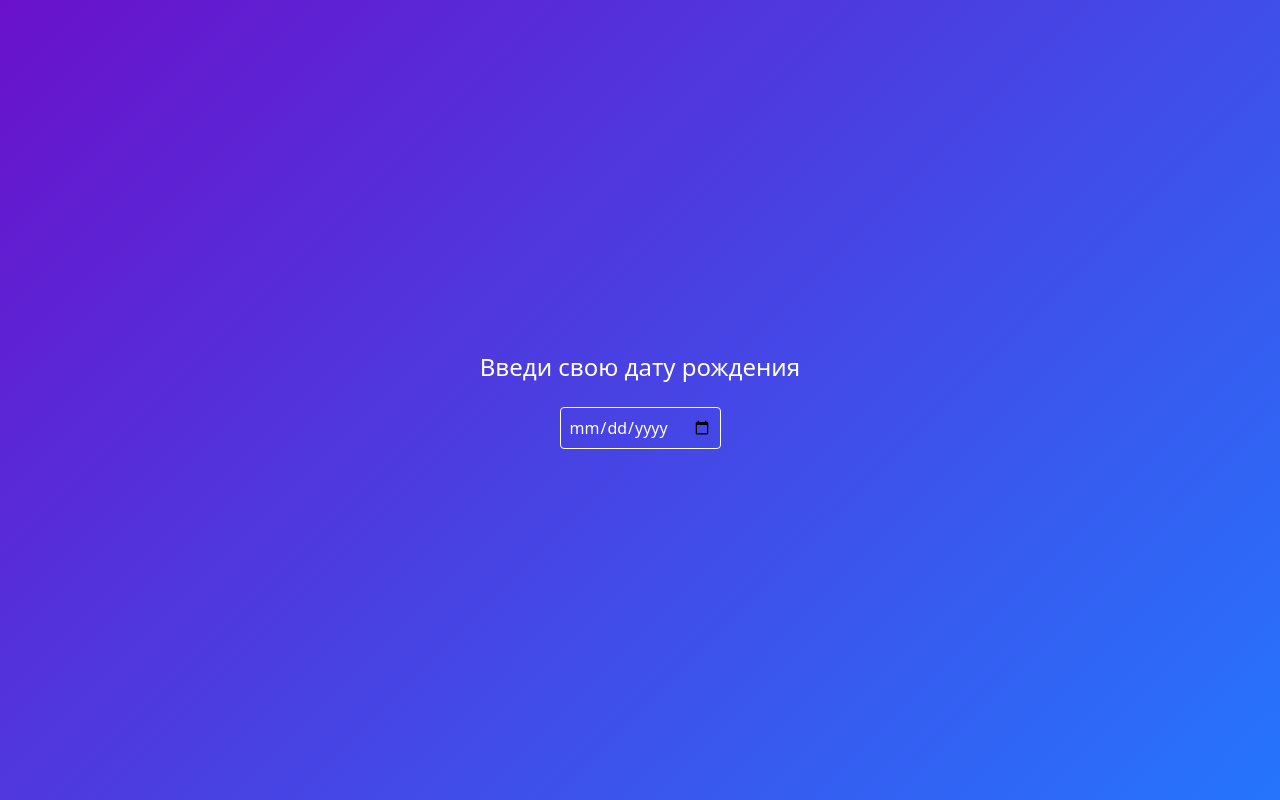
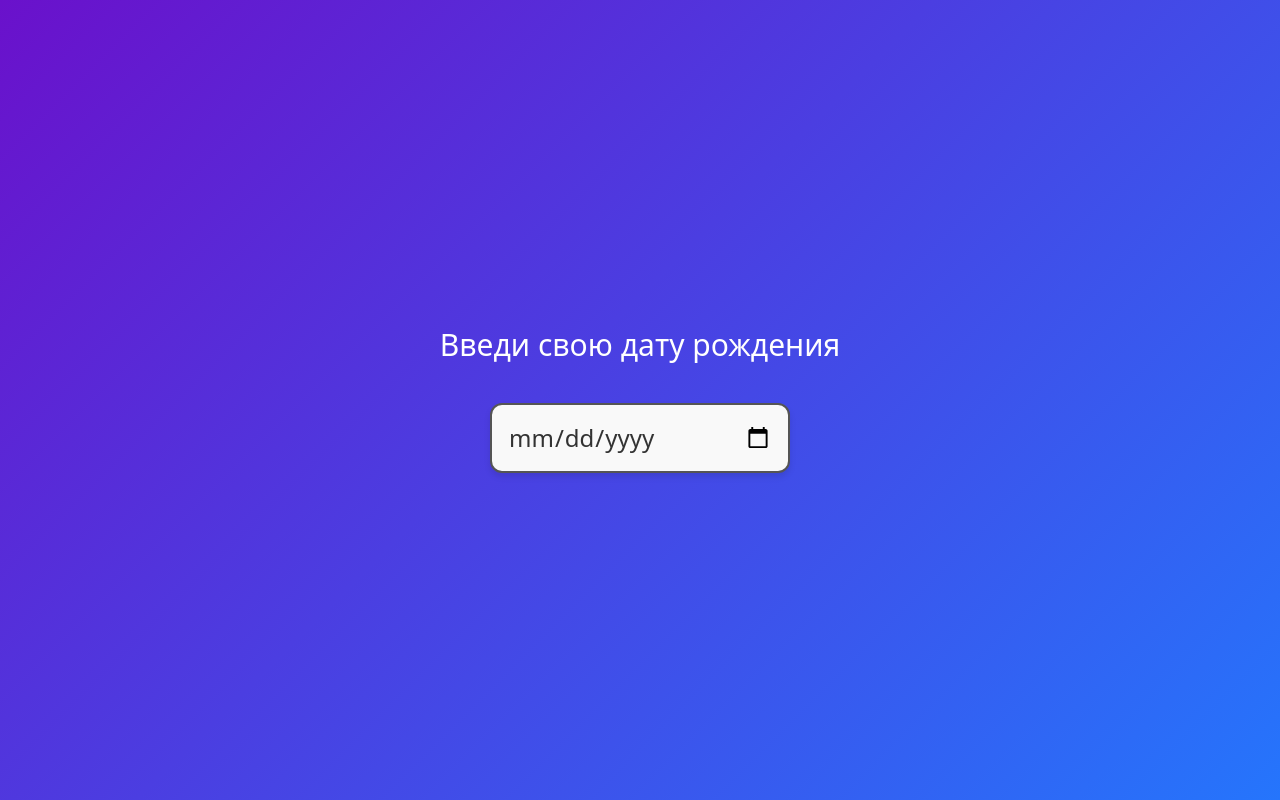
Before and after one commit to 0101Programmer/user_profile_web_app, a Vue app in the folder telegram_web_app/: page /web_page_for/1 in a window 1280 px wide. Built offline with nearby package versions, Linux system fonts and the light colour scheme.

Commit message:
Добавлена стилизация

```diff
--- a/telegram_web_app/src/views/PageForShare.vue
+++ b/telegram_web_app/src/views/PageForShare.vue
@@ -27,16 +27,14 @@
         <p class="font-bold">{{ userData.time_left }}</p>
       </div>
 
-      <!-- Ссылка, чтобы поделиться с кем-то ещё -->
+      <!-- Кнопка для копирования ссылки -->
       <div class="mb-4">
-        <label class="block text-lg mb-2">Поделиться:</label>
-        <a
-          :href="`http://localhost:5175/share_page/${shareLink}`"
-          @click.prevent="copyToClipboard(`http://localhost:5175/share_page/${shareLink}`)"
-          class="font-bold block text-blue-300 hover:text-blue-100 hover:underline cursor-pointer transition-colors duration-200"
+        <button
+          @click="copyToClipboard(`http://localhost:5175/share_page/${shareLink}`)"
+          class="w-full px-6 py-3 font-bold text-white bg-blue-500 rounded-lg hover:bg-blue-600 transition-colors duration-200"
         >
-          http://localhost:5175/share_page/{{ shareLink }}
-        </a>
+          Поделиться
+        </button>
       </div>
 
     </div>
--- a/telegram_web_app/src/views/SecondPage.vue
+++ b/telegram_web_app/src/views/SecondPage.vue
@@ -44,20 +44,20 @@
         <button
           @click="copyLink"
           v-if="fullName"
-          class="mt-4 px-4 py-2 bg-blue-500 text-white rounded"
+          class="w-full px-6 py-3 font-bold text-white bg-blue-500 rounded-lg hover:bg-blue-600 transition-colors duration-200"
         >
           Поделиться
         </button>
       </div>
-      <div v-else>
-        <a
-            :href="userStore.shareLink"
-            @click.prevent="copyToClipboard(userStore.shareLink)"
-            class="mt-4 font-bold block text-blue-300 hover:text-blue-100 hover:underline cursor-pointer transition-colors duration-200"
+      <div v-else class="mb-4">
+        <button
+            @click="copyToClipboard(userStore.shareLink)"
+            class="w-full px-6 py-3 font-bold text-white bg-blue-500 rounded-lg hover:bg-blue-600 transition-colors duration-200"
         >
-          {{ userStore.shareLink }}
-        </a>
+          Скопировать ссылку
+        </button>
       </div>
+
     </div>
   </div>
 </template>
--- a/telegram_web_app/src/views/StartPage.vue
+++ b/telegram_web_app/src/views/StartPage.vue
@@ -1,16 +1,18 @@
 <template>
   <div class="p-4 gradient-bg flex flex-col items-center justify-center min-h-screen">
-    <h1 class="text-2xl mb-4">Введи свою дату рождения</h1>
-    <input
-      type="date"
-      v-model="birthDate"
-      class="mt-2 p-2 border rounded"
-    />
+    <h1 class="text-3xl mb-6">Введи свою дату рождения</h1>
+    <div class="date-input-container">
+      <input
+        type="date"
+        v-model="birthDate"
+        class="custom-date-input mt-4 p-4 text-xl border-2 border-gray-800 rounded-lg"
+      />
+    </div>
 
     <button
       @click="sendBirthDate"
       v-if="isDateSelected"
-      class="mt-4 px-4 py-2 bg-blue-500 text-white rounded disabled:bg-gray-400 disabled:cursor-not-allowed"
+      class="mt-6 px-6 py-3 bg-blue-600 text-white text-xl rounded-lg disabled:bg-gray-400 disabled:cursor-not-allowed shadow-lg"
     >
       Продолжить
     </button>
@@ -61,4 +63,29 @@ const sendBirthDate = async () => {
   background: linear-gradient(135deg, #6a11cb, #2575fc);
   color: white;
 }
+
+.custom-date-input {
+  font-size: 1.5rem;
+  padding: 1rem;
+  background-color: #f9f9f9;
+  color: #333;
+  border: 2px solid #555;
+  border-radius: 12px;
+  width: 100%;
+  max-width: 300px;
+  box-shadow: 0 4px 6px rgba(0, 0, 0, 0.1);
+  transition: all 0.3s ease;
+}
+
+.custom-date-input:focus {
+  outline: none;
+  border-color: #2575fc;
+  box-shadow: 0 0 8px rgba(37, 117, 252, 0.5);
+}
+
+.date-input-container {
+  display: flex;
+  justify-content: center;
+  width: 100%;
+}
 </style>
```
